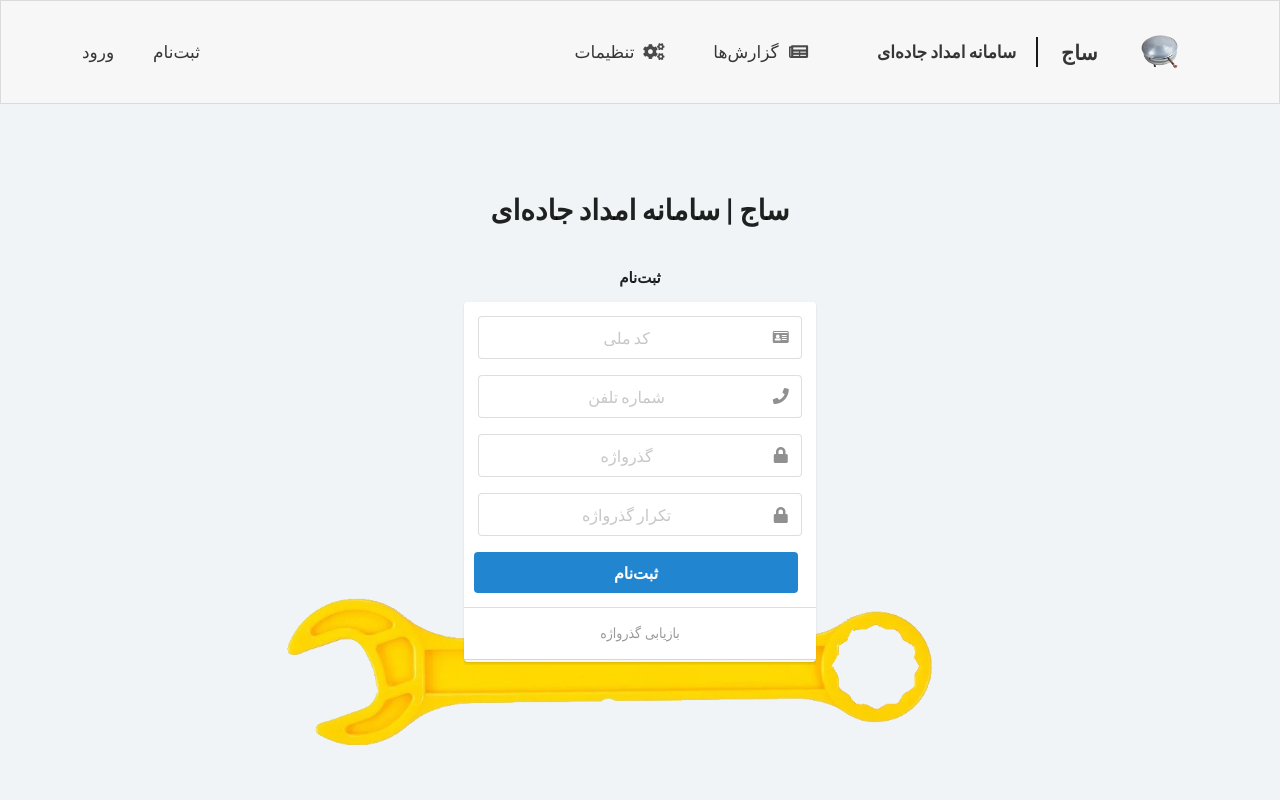
After one commit to SeyedParsa/road-service-web, a Django app: page /signup/ in a window 1280 px wide. The commit adds this page. Run offline with Django 3.2, Linux system fonts and the light colour scheme; some libraries are stand-ins or nearby versions.

Commit message:
add signup usecase

```diff
--- /dev/null
+++ b/roadservice/accounts/forms.py
@@ -0,0 +1,18 @@
+from django import forms
+from django.contrib.auth import password_validation
+from django.contrib.auth.forms import UserCreationForm
+from django.contrib.auth.password_validation import password_validators_help_texts
+from django.utils.html import format_html
+
+from accounts.models import User
+
+
+class SignUpForm(UserCreationForm):
+    first_name = forms.CharField(max_length=30, required=False, help_text='اختیاری', label="نام")
+    last_name = forms.CharField(max_length=30, required=False, help_text='اختیاری', label="نام خانوادگی")
+    id_number = forms.CharField(max_length=15, required=True, help_text="وارد کردن کد ملی صحیح لازم است.", label="کد ملی")
+    phone_number = forms.CharField(max_length=30, required=False, help_text="اختیاری", label="شماره تماس")
+
+    class Meta:
+        model = User
+        fields = ('first_name', 'last_name', 'id_number', 'phone_number', 'password1', 'password2')
--- /dev/null
+++ b/roadservice/accounts/templates/accounts/signup.html
@@ -0,0 +1,106 @@
+{% extends 'core/base.html' %}
+{% load static %}
+<!DOCTYPE html>
+{% block content %}
+
+    <div style="padding: 5em 0">
+        <div style="margin-bottom: 3em" id="form-section">
+            <div id="auth-form" class="center-text" style="max-width: 352px; margin: auto">
+                <h1 style="margin: auto; text-align: center">
+               ساج | سامانه امداد جاده‌ای
+                    </h1>
+                <p class="ui hidden divider"></p>
+
+    <h1 class="ui small header" style="text-align: center">
+        ثبت‌نام
+    </h1>
+
+
+
+                <div class="ui stacked segments" style="border: none">
+
+    <div class="ui segment">
+        <form class="ui large form" style="text-align: center" method="post" action="/signup/" novalidate>
+            {% csrf_token %}
+            <div class="field">
+                <div class="ui right icon input">
+                    <i class="id card icon"></i>
+                    <input dir="ltr" id="identification_number" type="text" name="identification_number" autocomplete="identification_number" required="" placeholder="کد ملی">
+
+                </div>
+
+            </div>
+            <div class="field">
+                <div class="ui right icon input">
+                    <input dir="ltr" type="text" name="phone" autocomplete="phone" placeholder="شماره تلفن">
+
+                    <i class="phone icon"></i>
+                </div>
+
+            </div>
+            <div class="field">
+                <div class="ui right icon input">
+                    <i class="lock icon"></i>
+                    <input dir="ltr" type="password" name="password" placeholder="گذرواژه">
+                </div>
+
+            </div>
+             <div class="field">
+                <div class="ui right icon input">
+                    <i class="lock icon"></i>
+                    <input dir="ltr" type="password" name="password2" placeholder="تکرار گذرواژه">
+                </div>
+
+            </div>
+
+            <button type="submit" class="ui fluid large primary submit button">ثبت‌نام</button>
+        </form>
+
+    </div>
+
+
+                        <div class="ui segment center-text">
+                            <div class="ui horizontal link list">
+    <a href="/password/reset" class="item">بازیابی گذرواژه</a>
+
+                            </div>
+                        </div>
+
+                </div>
+            </div>
+        </div>
+
+
+
+    <script>
+        document.addEventListener('DOMContentLoaded', function () {
+            $('.ui.form').form({
+                inline: true,
+                fields: {
+                    identification_number: {
+                        identifier: 'identification_number',
+                        rules: [
+                            {type: 'empty', prompt: 'لطفا کد ملی خود را وارد کنید.'}
+                        ]
+                    },
+                    password: {
+                        identifier: 'password',
+                        rules: [
+                            {type: 'empty', prompt: 'لطفا گذرواژه خود را وارد کنید.'}
+                        ]
+                    },
+                    password2: {
+                        identifier: 'password2',
+                        rules: [
+                            {type: 'empty', prompt: 'لطفا تکرار گذرواژه خود را وارد کنید.'}
+                        ]
+                    }
+                }
+            });
+        });
+    </script>
+
+    </div>
+
+
+{% endblock %}
--- a/roadservice/accounts/urls.py
+++ b/roadservice/accounts/urls.py
@@ -6,5 +6,6 @@ from accounts import views
 
 app_name = 'accounts'
 urlpatterns = [
-    path('logout/', views.Logout.as_view())
+    path('logout/', views.Logout.as_view()),
+    path('signup/', views.Signup.as_view()),
 ]
--- a/roadservice/accounts/views.py
+++ b/roadservice/accounts/views.py
@@ -7,8 +7,23 @@ from django.shortcuts import render, redirect
 # Create your views here.
 from django.views import View
 
+from accounts.forms import SignUpForm
+
+
 class Logout(View):
     def get(self, request):
         logout(request)
         messages.success(request, "شما با موفقیت از اکانت خود خارج شدید")
         return HttpResponseRedirect(settings.LOGIN_REDIRECT_URL)
+
+
+class Signup(View):
+    def get(self, request):
+        form = SignUpForm()
+        return render(request=request,
+                      template_name='accounts/signup.html',
+                      context={'form': form})
+
+    def post(self, request):
+        messages.success(request, "شما با موافقیت ثبت‌نام شدید!")
+        return HttpResponseRedirect(settings.LOGIN_REDIRECT_URL)
--- a/roadservice/core/templates/core/base.html
+++ b/roadservice/core/templates/core/base.html
@@ -145,16 +145,24 @@
   <style type="text/css">
 
      body {
-            background-image: url({% static "/images/spanner.jpg" %});
+            background-color: #f0f4f7;
+            background-image: url({% static "/images/spanner.png" %});
             min-height: 20px;
             background-position: center;
             background-repeat: no-repeat;
             background-size: cover;
             background-attachment: fixed;
+           font-family: Tahoma, Helvetica, sans-serif;
+
         }
 
 
-
+    .center-text {
+        text-align: center !important;
+    }
+    #auth-form input {
+        text-align: center;
+    }
     .ui.borderless.huge.menu {
       background-color: #f8f8f8;
       margin-top: 0;
```
Also changed, not shown: roadservice/www/static/images/spanner.jpg, roadservice/www/static/images/spanner.png (added).
